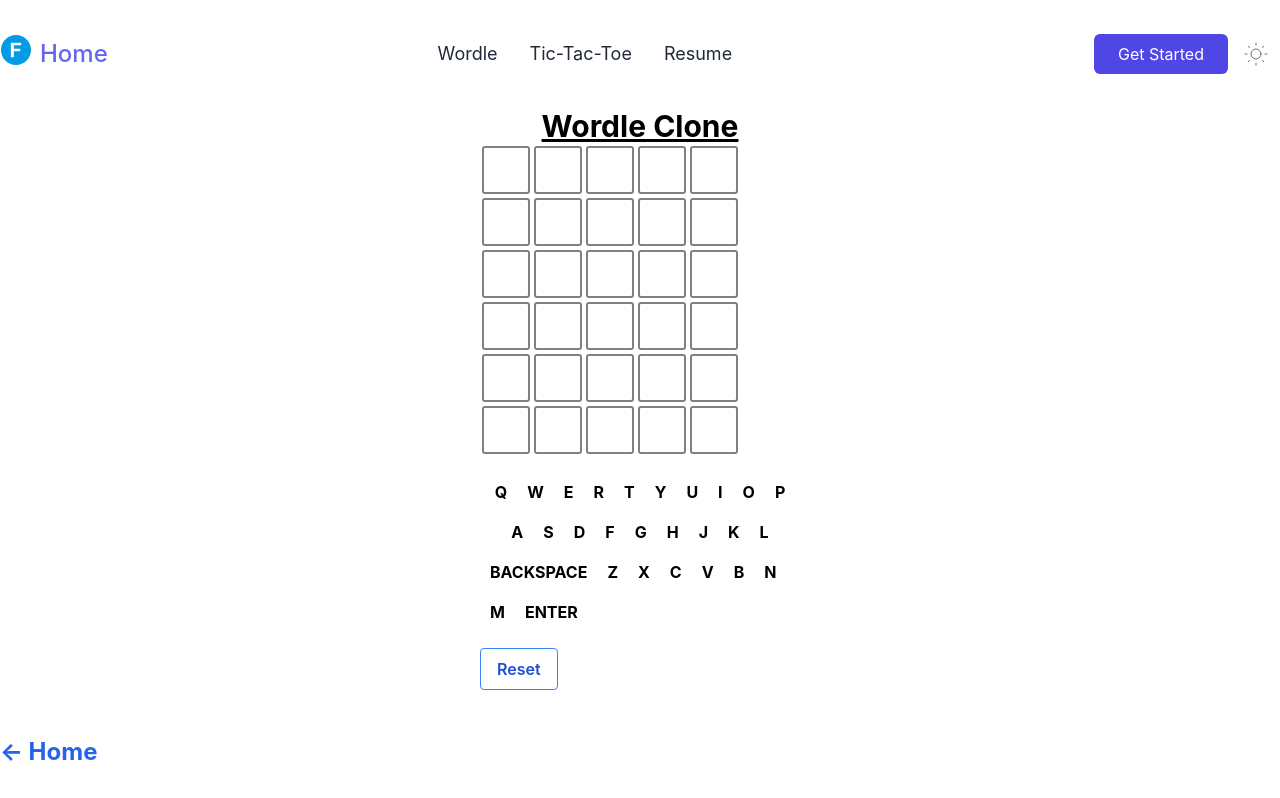
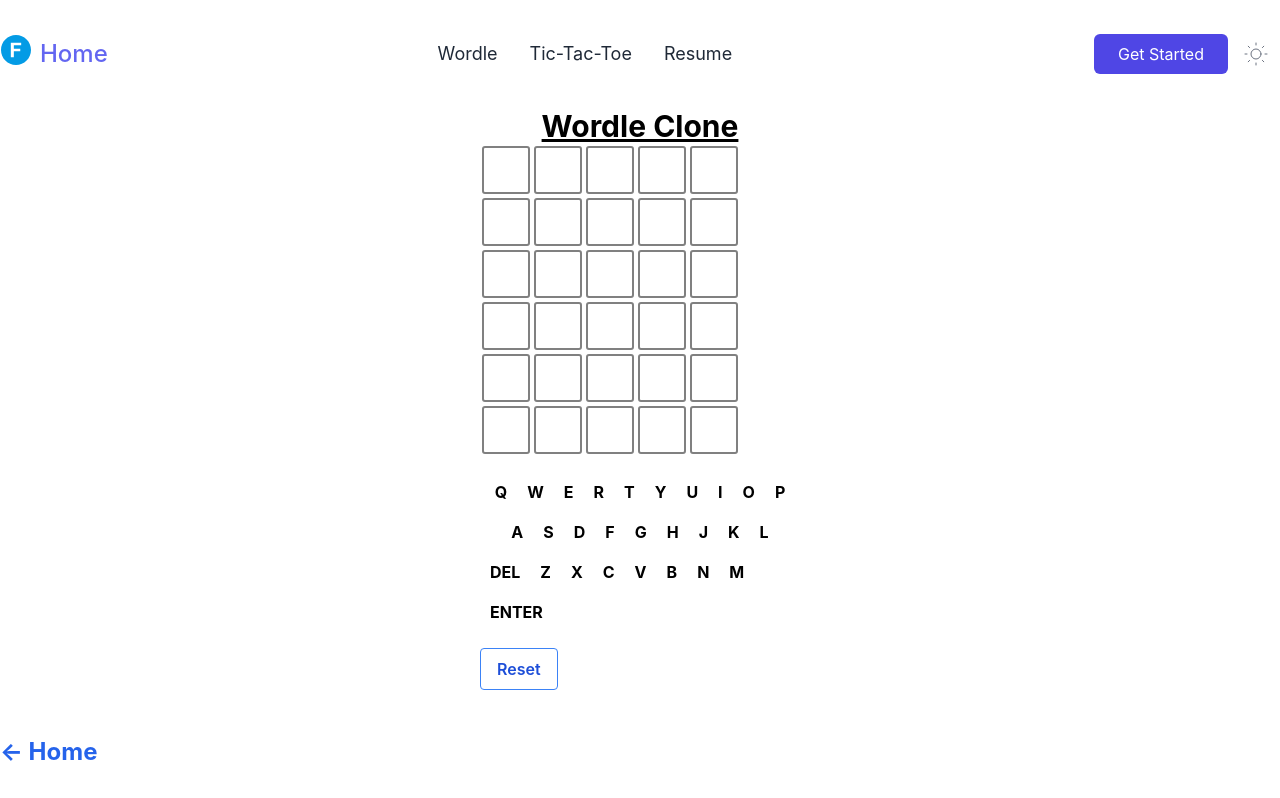
Before and after one commit to arifarber/farber-website, a Next.js app: page /games/wordle in a window 1280 px wide. Built offline with nearby package versions, Linux system fonts and the light colour scheme.

Commit message:
ui backspace to del

```diff
--- a/components/wordleComponents/wordleGame.js
+++ b/components/wordleComponents/wordleGame.js
@@ -47,7 +47,7 @@
                         <KeyboardButton letter="l"></KeyboardButton>
                     </div>
                     <div>
-                        <KeyboardButton letter="Backspace"></KeyboardButton>
+                        <KeyboardButton letter="Del"></KeyboardButton>
                         <KeyboardButton letter="z"></KeyboardButton>
                         <KeyboardButton letter="x"></KeyboardButton>
                         <KeyboardButton letter="c"></KeyboardButton>
```
